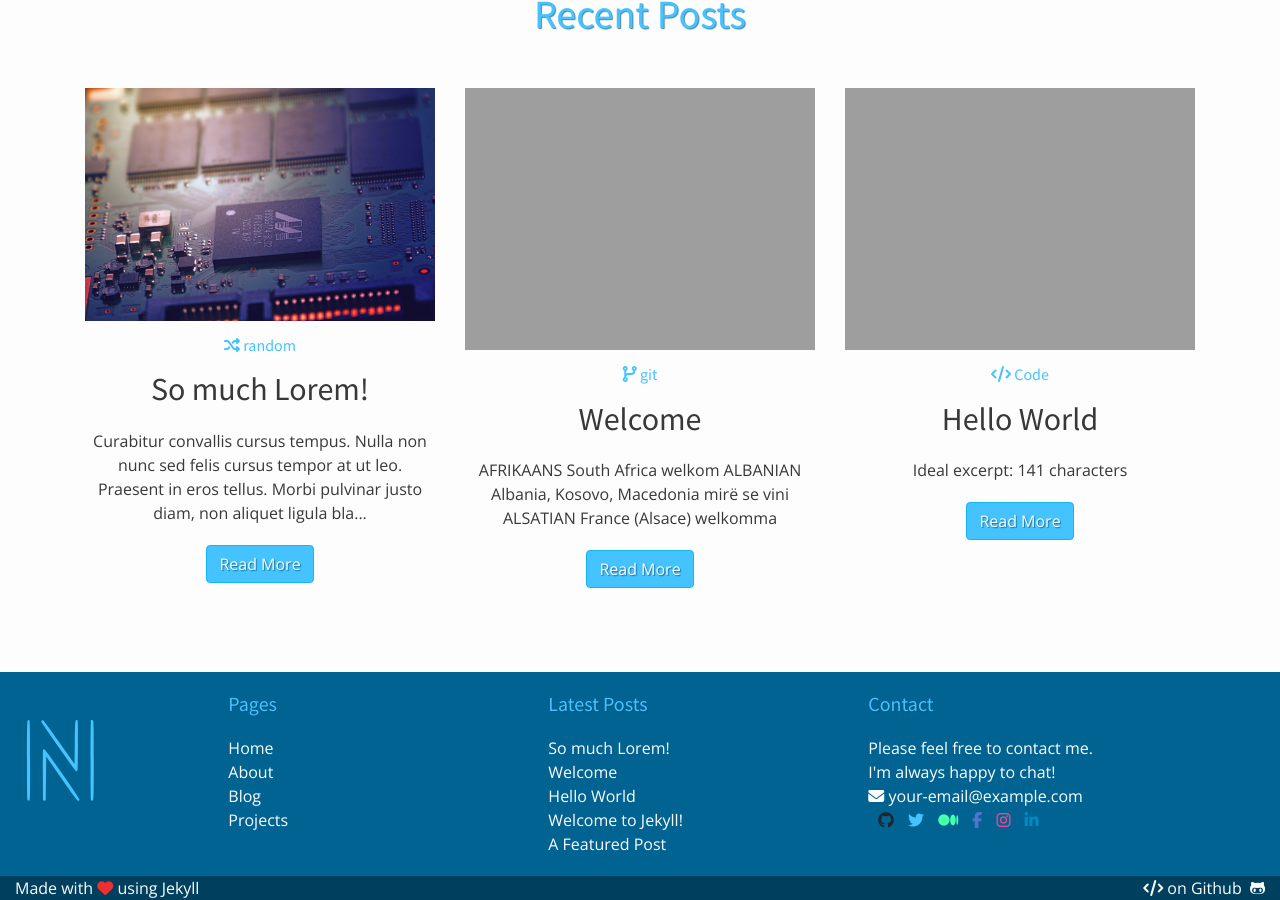
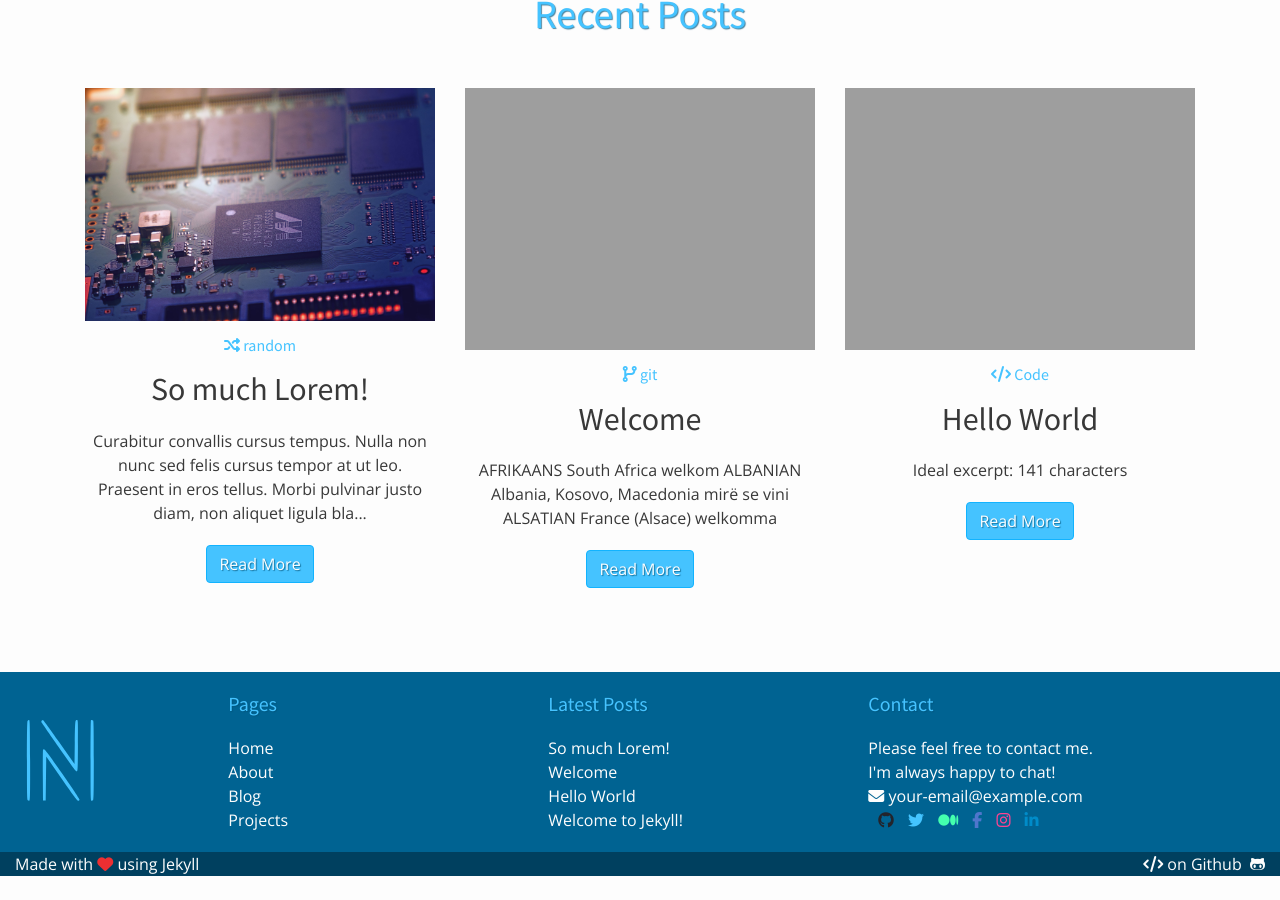
Before and after one commit to FabioRosado/Niebieski, a Jekyll site: the page built from index.md, in a window 1280 px wide and 900 px high, scrolled down 1094 px. Built offline with Jekyll 4.4.1, drawn with Linux system fonts in a browser that asks for light colours; nearby versions of some CDN libraries; after the commit the page ends 1970 px from its top, so only the background shows below that.

Commit message:
Fix if statement on footer (now only 4 links are shown)

```diff
--- a/_includes/footer.html
+++ b/_includes/footer.html
@@ -20,7 +20,7 @@
                 <ul class="footer-link">
                     {% assign count_posts = 0 %}
                     {% for link in site.posts%}
-                        {% if count_posts > 4 %}
+                        {% if count_posts >= 4 %}
                             {% break %}
                         {% elsif link.url contains "projects" %}
                         {% else %}
```
